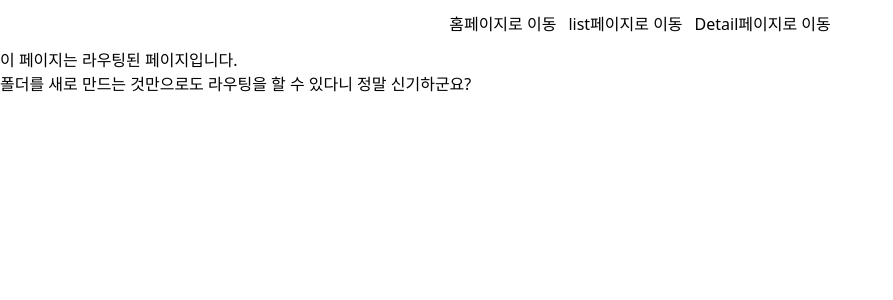
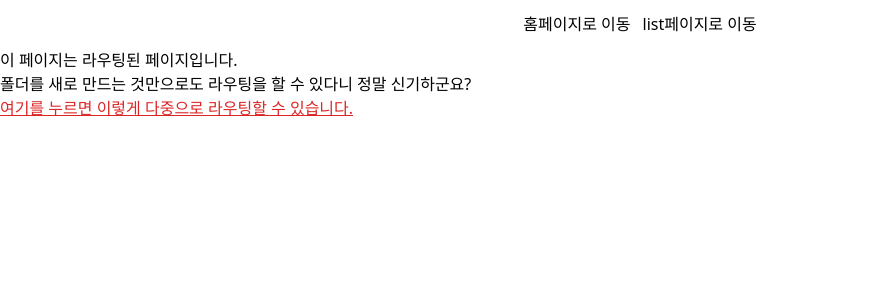
Before and after one commit to MinKyeongHyeon/NextJS, a Next.js app in the folder fresh/: page /list in a window 1280 px wide. Shown: the top 300 px of the page, without its empty margins (0-893 px from the left). Built offline with nearby package versions, Linux system fonts and the light colour scheme.

Commit message:
feat/라우팅 심화

```diff
--- a/fresh/app/layout.js
+++ b/fresh/app/layout.js
@@ -14,7 +14,7 @@ const geistMono = localFont({
 });
 
 export const metadata = {
-  title: "Create Next App",
+  title: "나의 Next.js 공부",
   description: "Generated by create next app",
 };
 
@@ -27,7 +27,6 @@ export default function RootLayout({ children }) {
         <nav className="flex justify-center py-3 gap-3">
           <Link href="/">홈페이지로 이동</Link>
           <Link href="/list">list페이지로 이동</Link>
-          <Link href="/list/detail">Detail페이지로 이동</Link>
         </nav>
         {children}
       </body>
--- a/fresh/app/list/detail/page.js
+++ b/fresh/app/list/detail/page.js
@@ -1,7 +1,7 @@
 function Detail() {
   return (
     <>
-      <h4>이 페이지는 폴더 안에 폴더로 구성된 링크입니다.</h4>
+      <h4>주소를 보면 링크에서 또 라우팅된 페이지에요.</h4>
     </>
   );
 }
--- a/fresh/app/list/page.js
+++ b/fresh/app/list/page.js
@@ -1,3 +1,5 @@
+import Link from "next/link";
+
 function List() {
   return (
     <div>
@@ -5,6 +7,9 @@ function List() {
       <p>
         폴더를 새로 만드는 것만으로도 라우팅을 할 수 있다니 정말 신기하군요?
       </p>
+      <Link href="/list/detail" className="underline text-red-600">
+        여기를 누르면 이렇게 다중으로 라우팅할 수 있습니다.
+      </Link>
     </div>
   );
 }
--- a/fresh/app/page.js
+++ b/fresh/app/page.js
@@ -1,5 +1,3 @@
-import Image from "next/image";
-
 export default function Home() {
   return (
     <div>
```
